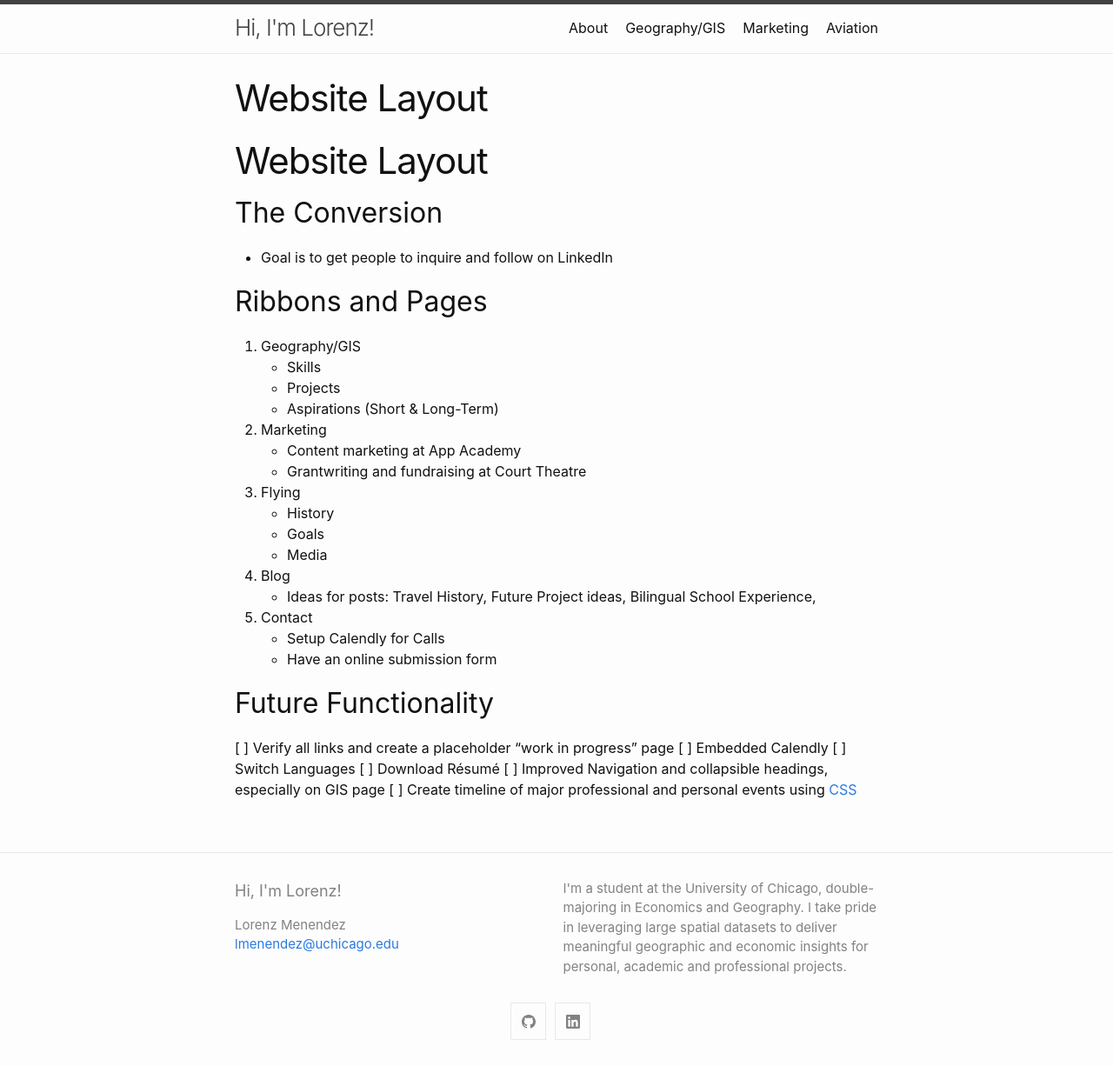
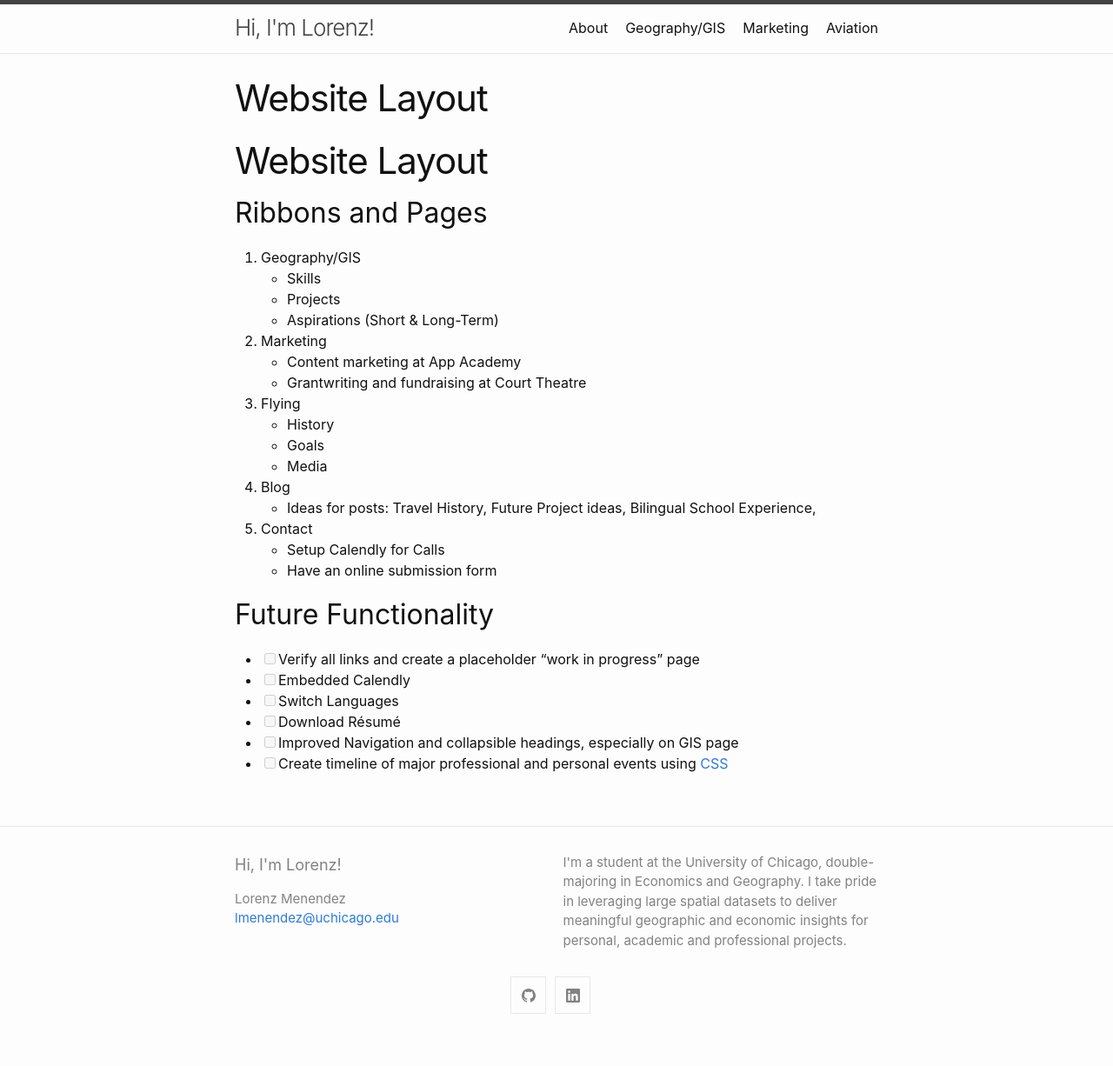
Before and after one commit to LorenzMenendez/LorenzMenendez.github.io, a Jekyll site: the page built from webplan.md, in a window 1280 px wide. Shown: the whole page at 87% size. Built offline with Jekyll 4.4.1, drawn with Linux system fonts in a browser that asks for light colours; our own code applies the rules of GitHub Pages for plain Markdown files; after the commit the page ends 1196 px from its top, so only the background shows below that.

Commit message:
Updated webplan.md

```diff
--- a/webplan.md
+++ b/webplan.md
@@ -1,7 +1,4 @@
 # Website Layout
-
-## The Conversion
-* Goal is to get people to inquire and follow on LinkedIn
 
 ## Ribbons and Pages
 1. Geography/GIS
@@ -27,9 +24,9 @@
 	* Have an online submission form
 
 ## Future Functionality
-[ ] Verify all links and create a placeholder "work in progress" page
-[ ] Embedded Calendly
-[ ] Switch Languages
-[ ] Download Résumé
-[ ] Improved Navigation and collapsible headings, especially on GIS page
-[ ] Create timeline of major professional and personal events using [CSS](https://www.w3schools.com/howto/howto_css_timeline.asp)
+- [ ] Verify all links and create a placeholder "work in progress" page
+- [ ] Embedded Calendly
+- [ ] Switch Languages
+- [ ] Download Résumé
+- [ ] Improved Navigation and collapsible headings, especially on GIS page
+- [ ] Create timeline of major professional and personal events using [CSS](https://www.w3schools.com/howto/howto_css_timeline.asp)
```
